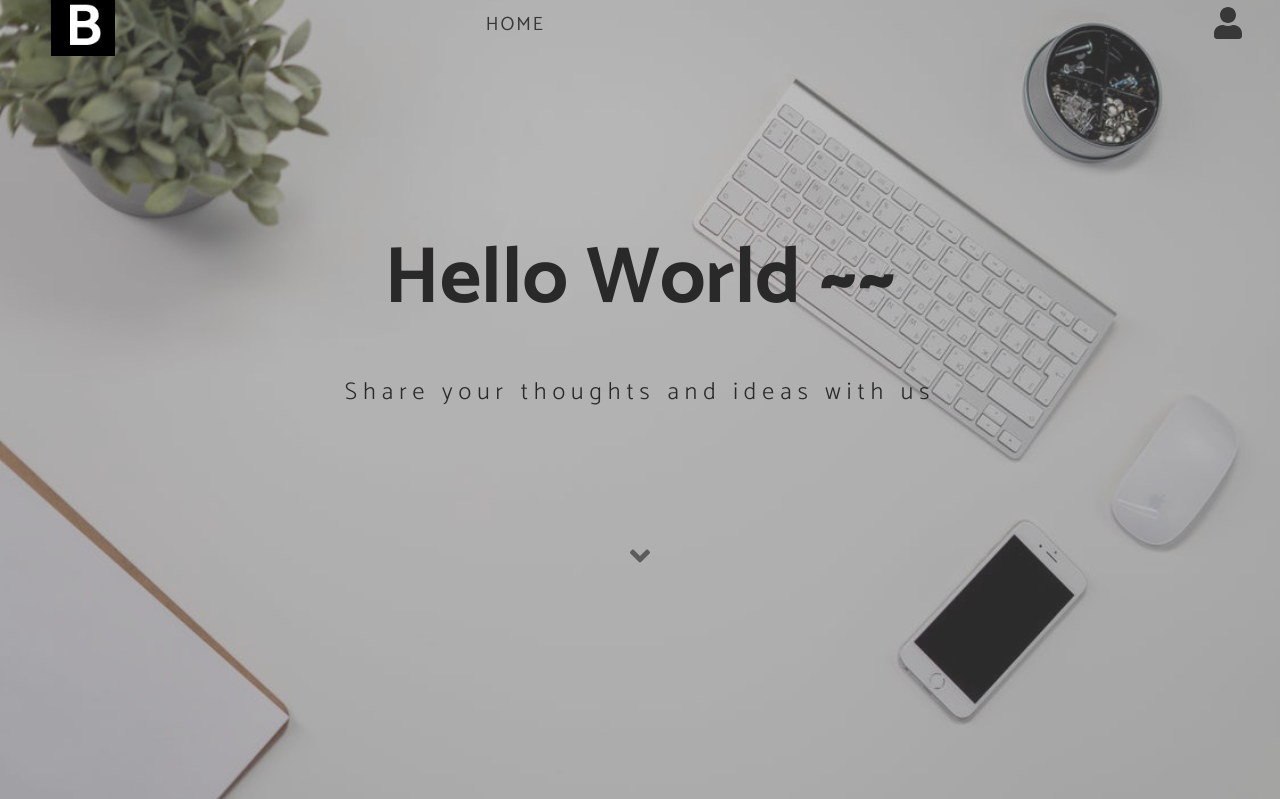
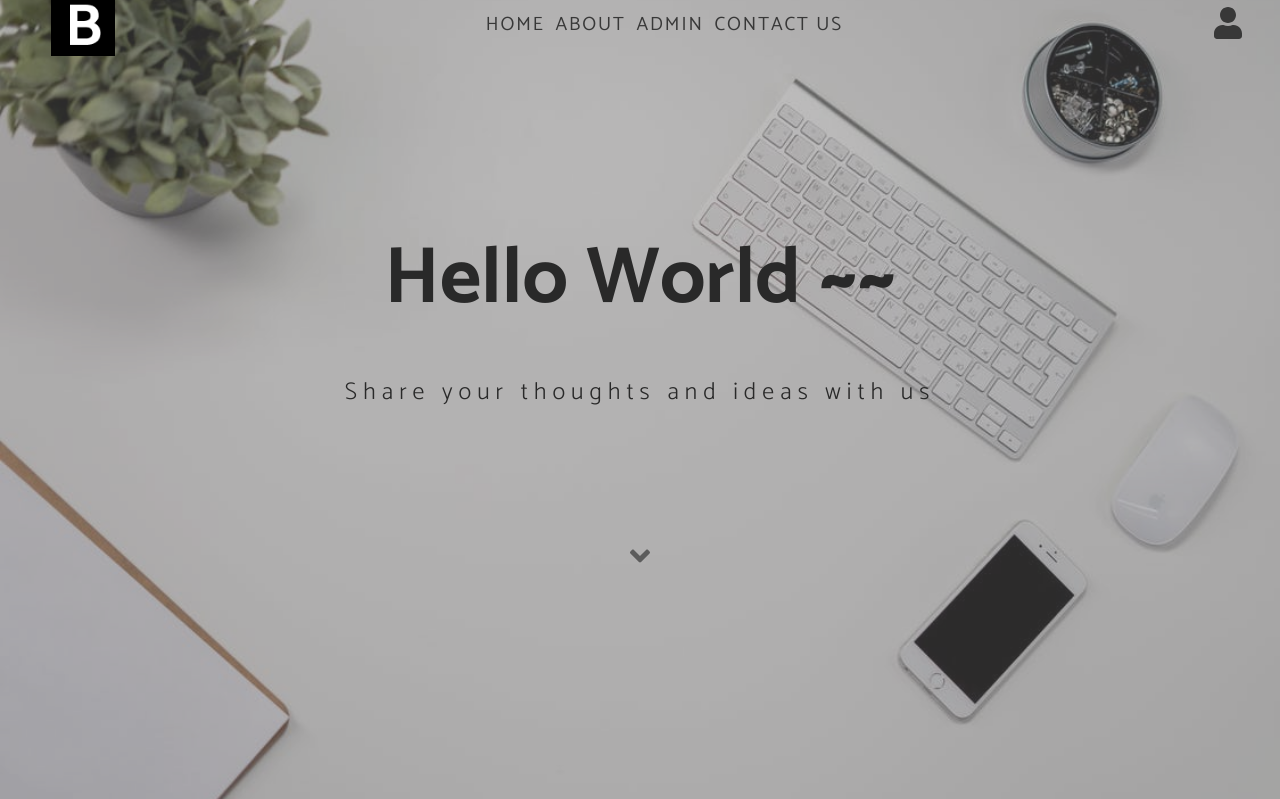
Before and after one commit to B-Anand18/Team_M5R, a Django app: page / in a window 1280 px wide. Shown: the top 799 px of the page. Run offline with Django 3.2, Linux system fonts and the light colour scheme; data comes from the database, SQL or seed files in the repository; some libraries are stand-ins or nearby versions.

Commit message:
tik kardiya

```diff
--- a/Django_Blog_App-main/blog_v2/Blog/templates/Blog/home.html
+++ b/Django_Blog_App-main/blog_v2/Blog/templates/Blog/home.html
@@ -17,7 +17,9 @@
                 <div class="logo"></div>
                 <div class="nav-list">
                     <a class="nav-item" href="{% url 'home' %}">HOME</a>
-
+                    <a class="nav-item" href="#">ABOUT</a>
+                    <a class="nav-item" href="\admin">ADMIN</a>
+                    <a class="nav-item" href="#">CONTACT US</a>
                 </div>
                 <div class="profile"><a href="{% url 'login' %}"><i class="fas fa-user"></i></a></div>
             </nav>
```
